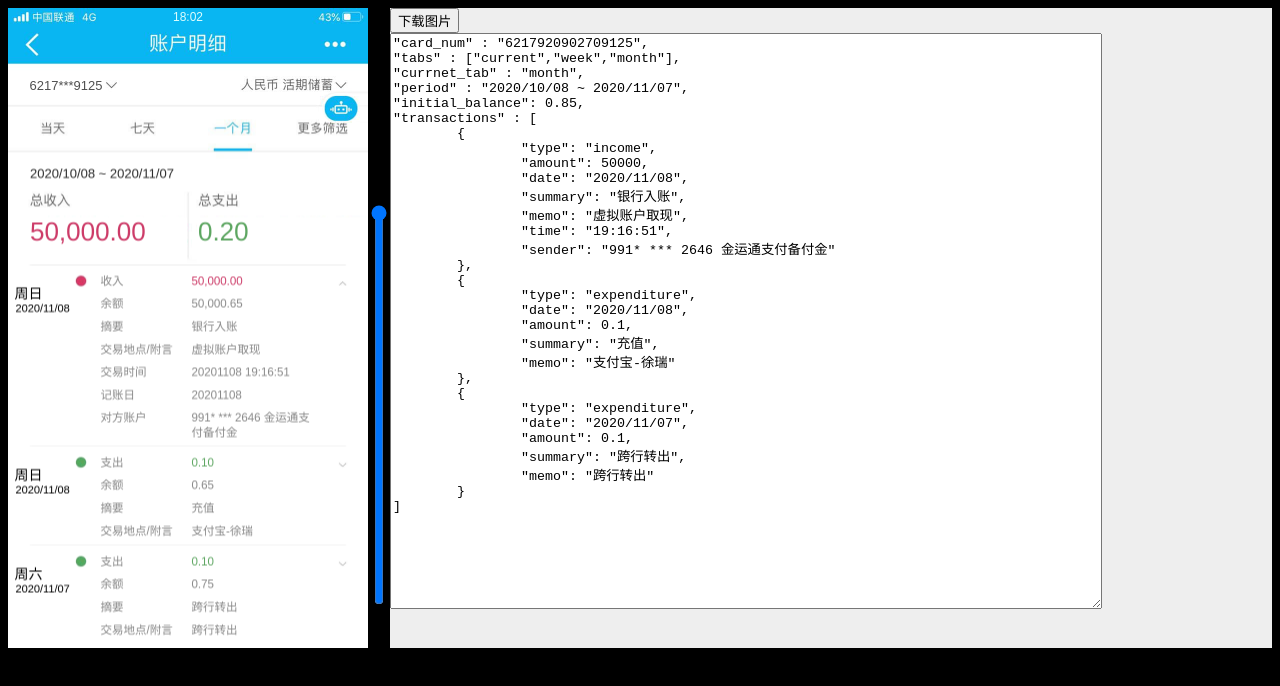
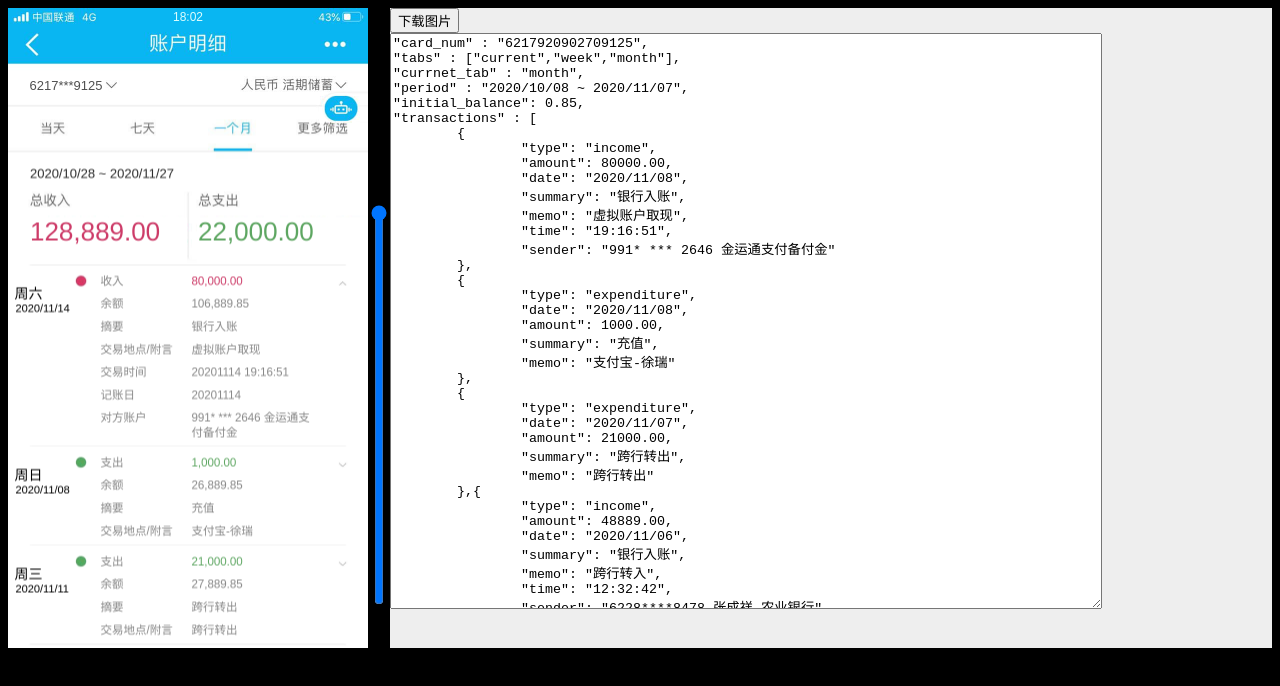
Before and after one commit to camonanesi123/flowscreenshot, a plain HTML site: page index.html in a window 1280 px wide. Drawn offline with Linux system fonts and the light colour scheme; files whose address does not match are found by name.

Commit message:
随机产生流水，当日

```diff
--- a/index.html
+++ b/index.html
@@ -73,7 +73,7 @@ textarea {
 "transactions" : [
 	{
 		"type": "income",
-		"amount": 50000,
+		"amount": 80000.00,
 		"date": "2020/11/08",
 		"summary": "银行入账",
 		"memo": "虚拟账户取现",
@@ -83,16 +83,24 @@ textarea {
 	{
 		"type": "expenditure",
 		"date": "2020/11/08",
-		"amount": 0.1,
+		"amount": 1000.00,
 		"summary": "充值",
 		"memo": "支付宝-徐瑞"
 	},
 	{
 		"type": "expenditure",
 		"date": "2020/11/07",
-		"amount": 0.1,
+		"amount": 21000.00,
 		"summary": "跨行转出",
 		"memo": "跨行转出"
+	},{
+		"type": "income",
+		"amount": 48889.00,
+		"date": "2020/11/06",
+		"summary": "银行入账",
+		"memo": "跨行转入",
+		"time": "12:32:42",
+		"sender": "6228****8478 张成祥 农业银行"
 	}
 ]
 </textarea>
@@ -202,7 +210,26 @@ class App{
 		const period = json.period;
 		this.context.fillStyle = "#2b2b2b";
 		this.context.font = "26px Arial";
-		this.context.fillText(period, 44, 143);
+		/* using today to last month as period */
+		var today = new Date();
+		var year = today.getFullYear();
+		var month = today.getMonth()+1;
+		var day = today.getDate();
+		var endDate = year+'/'+month+'/'+day;
+		console.log(endDate);
+		/*获取 beginDate */
+		//获取30天前得日期
+		var lastDate = new Date(today - 1000 * 60 * 60 * 24 * 30);//最后30天可以更改，意义：是获取多少天前的时间
+        var lastY = lastDate.getFullYear();
+        var lastM = lastDate.getMonth()+1;
+        var lastD = lastDate.getDate();
+		var lastDate = lastY + "/" + (lastM < 10 ? "0" + lastM : lastM) + "/"+(lastD < 10 ? "0" + lastD : lastD);//得到30天前的时间
+		console.log(lastDate);
+
+		const dateRange = lastDate+' ~ '+ endDate
+		this.context.fillText(dateRange, 44, 143);
+
+		//this.context.fillText(period, 44, 143);
 
 		this.context.fillStyle = COLOR_INCOME;
 		this.context.font = "52px Arial";
@@ -214,6 +241,13 @@ class App{
 
 		let offsetY = 316;
 		for(let tx of json.transactions) {
+			/*tx.date 替换为 从今天到前 30天 任意一天日期*/
+			tx.date = new Date(today - 1000 * 60 * 60 * 24 *Math.floor(Math.random() * Math.floor(30)));//3 天前的转入
+			var y1 = tx.date.getFullYear();
+			var m1 = tx.date.getMonth()+1;
+            var d1 = tx.date.getDate();
+		    tx.date = y1 + "/" + (m1 < 10 ? "0" + m1 : m1) + "/"+(d1 < 10 ? "0" + d1 : d1);//得到30天前的时间
+
 			const week = this.getWeek(tx.date);
 			this.context.fillStyle = "#000";
 			this.context.font = "28px Arial";
@@ -244,6 +278,7 @@ class App{
 				this.context.fillText(NJ(tx.balance), xValue, offsetY+86);
 				this.context.fillText(tx.summary, xValue, offsetY+132);
 				this.context.fillText(tx.memo, xValue, offsetY+178);
+
 				this.context.fillText(tx.date.replace(/\//g,'')+' '+tx.time, xValue, offsetY+223);
 				this.context.fillText(tx.date.replace(/\//g,''), xValue, offsetY+269);
 				if (tx.sender.length<18) {
```
Also changed, not shown: 1 other file.
